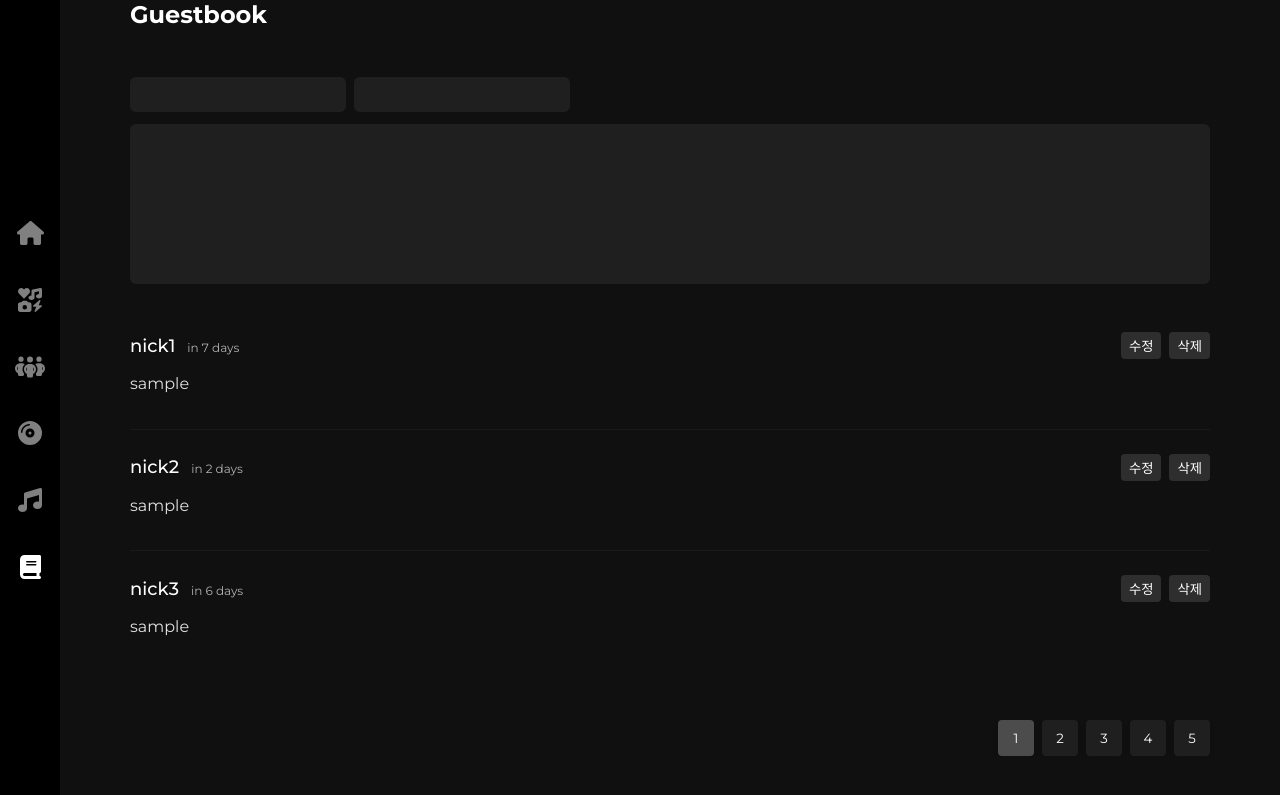
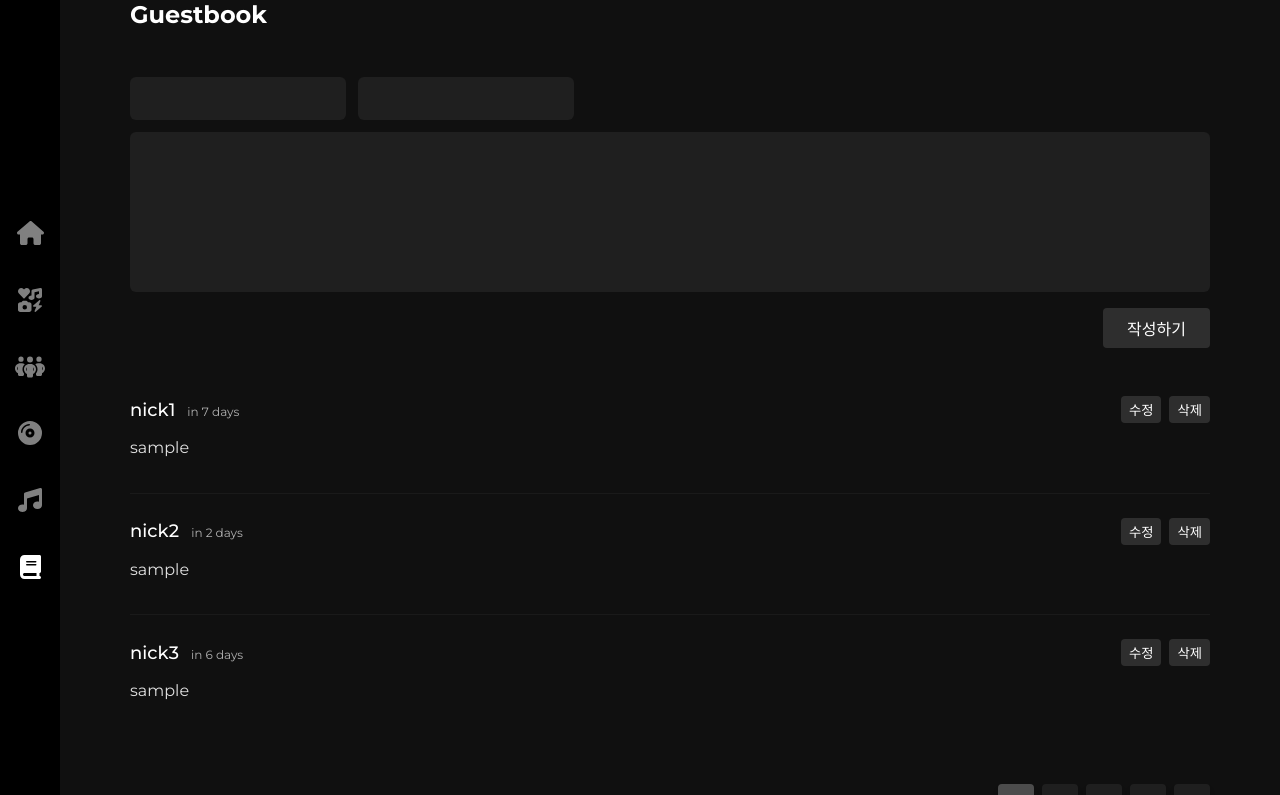
Before and after one commit to Kimbangul/lanalogue, a Next.js app: page /guestbook in a window 1280 px wide. Shown: the top 795 px of the page. Built offline with nearby package versions, Linux system fonts and the light colour scheme.

Commit message:
style: add guestbook style

```diff
--- a/src/components/common/GlobalStyle.ts
+++ b/src/components/common/GlobalStyle.ts
@@ -66,12 +66,13 @@ export const Button = styled.button`
   border-radius: 0.4rem;
   background: #ffffff20;
   color: ${props => props.theme.color.white01};
+  cursor: pointer;
 `;
 
 export const Input = styled.input`
   border: 0.1rem solid ${props => props.theme.color.white06}60;
   background: transparent;
-  padding: 0.8rem 1.2rem;
+  padding: 1.2rem;
   border-radius: 0.6rem;
   color: ${props => props.theme.color.white01};
 `;
--- a/src/components/guestbook/GuestbookInput.tsx
+++ b/src/components/guestbook/GuestbookInput.tsx
@@ -6,7 +6,8 @@ const GuestbookInput = () => {
       <Guestbook.Input.InfoContainer>
         <Guestbook.Input.Input type="email" /><Guestbook.Input.Input type="password" />
       </Guestbook.Input.InfoContainer>
-      <Guestbook.Input.Textarea />
+      <Guestbook.Input.Textarea as="textarea"/>
+      <Guestbook.Input.Button>작성하기</Guestbook.Input.Button>
     </Guestbook.Input.Container>
   )
 }
--- a/src/components/guestbook/GuestbookStyle.ts
+++ b/src/components/guestbook/GuestbookStyle.ts
@@ -79,12 +79,16 @@ const Guestbook = {
     `,
     InfoContainer: styled.div`
       display: flex;
-      gap: 0.8rem;
+      gap: 1.2rem;
     `,
     Input: styled(Input)`
       background: ${props => props.theme.color.white01}fff10;
       border: none;
       font-size: 1.6rem;
+
+      @media (max-width: ${props => props.theme.screenSize.tb}px){
+        width: 100%;
+      }
     `,
     Textarea: styled(Input)`
       resize: none;
@@ -94,7 +98,16 @@ const Guestbook = {
       margin-top: 1.2rem;
       font-size: 1.6rem;
       height: 16rem;
-    `
+      padding: 1.2rem;
+      font-family: 'Montserrat', 'Noto Sans KR', sans-serif;
+    `,
+    Button: styled(Button)`
+    /* TODO 색상 변경 */
+      font-size: 1.6rem;
+      margin: 1.2rem 0 0 auto;
+      padding: 0.8rem 2.4rem;
+      display: block;
+    `,
   }
 }
 
```
